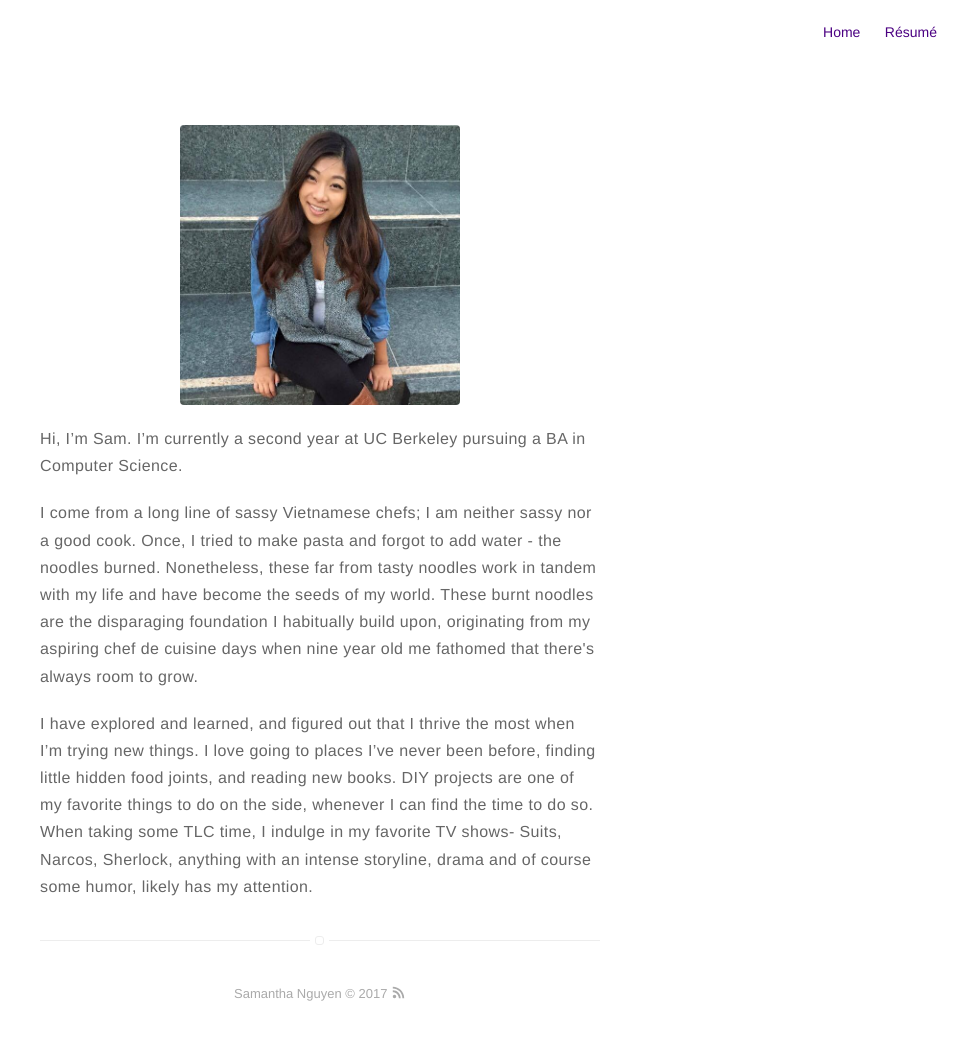
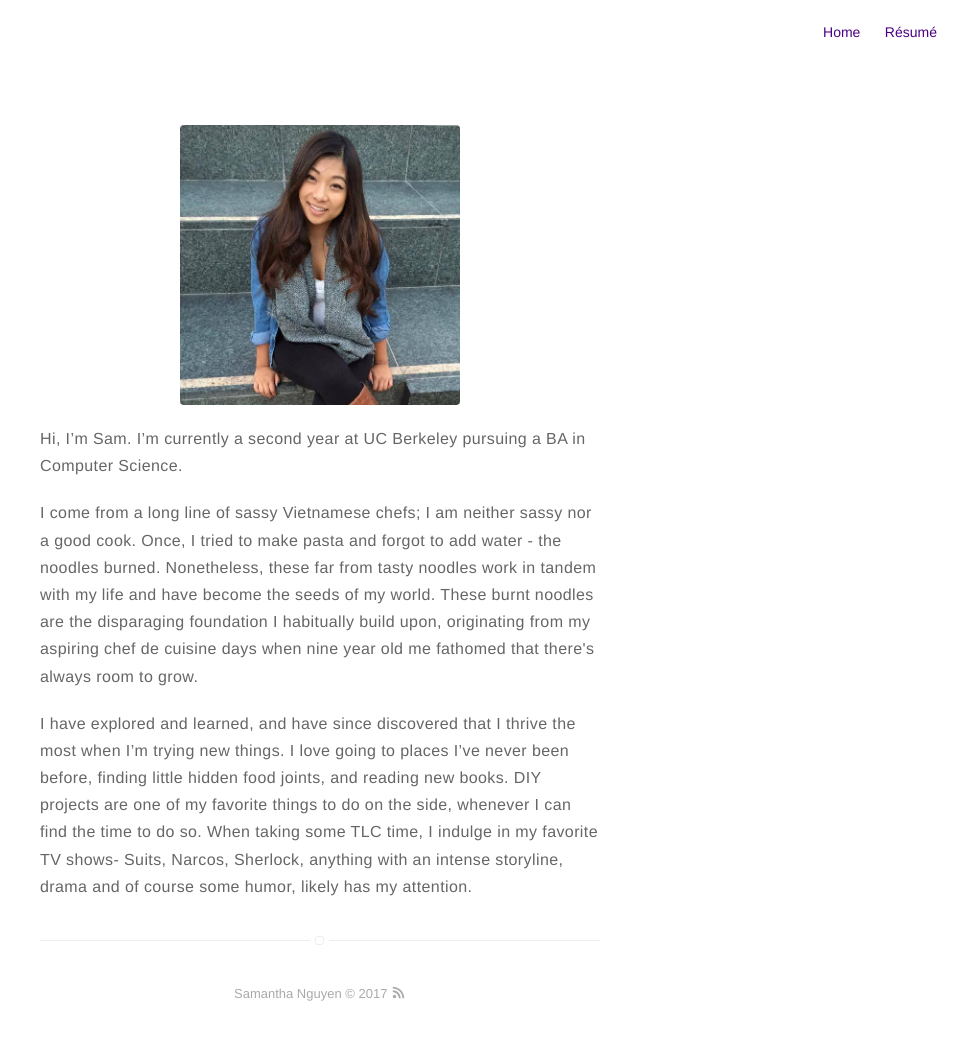
Before and after one commit to samanthanguyenn/me, a Jekyll site: the page built from about.md, in a window 1280 px wide. Shown: the whole page, without its empty margins (320-1280 px from the left). Built offline with Jekyll 4.4.1, drawn with Linux system fonts in a browser that asks for light colours.

Commit message:
fixed some grammar

```diff
--- a/about.md
+++ b/about.md
@@ -9,7 +9,7 @@ layout: page
 
 <p>I come from a long line of sassy Vietnamese chefs; I am neither sassy nor a good cook. Once, I tried to make pasta and forgot to add water - the noodles burned. Nonetheless, these far from tasty noodles work in tandem with my life and have become the seeds of my world. These burnt noodles are the disparaging foundation I habitually build upon, originating from my aspiring chef de cuisine days when nine year old me fathomed that there's always room to grow. </p>
 
-<p>I have explored and learned, and figured out that I thrive the most when I’m trying new things. I love going to places I’ve never been before, finding little hidden food joints, and reading new books. DIY projects are one of my favorite things to do on the side, whenever I can find the time to do so. When taking some TLC time, I indulge in my favorite TV shows- Suits, Narcos, Sherlock, anything with an intense storyline, drama and of course some humor, likely has my attention. </p>
+<p>I have explored and learned, and have since discovered that I thrive the most when I’m trying new things. I love going to places I’ve never been before, finding little hidden food joints, and reading new books. DIY projects are one of my favorite things to do on the side, whenever I can find the time to do so. When taking some TLC time, I indulge in my favorite TV shows- Suits, Narcos, Sherlock, anything with an intense storyline, drama and of course some humor, likely has my attention. </p>
 
 <!-- <h2>Skills</h2>
 
```
